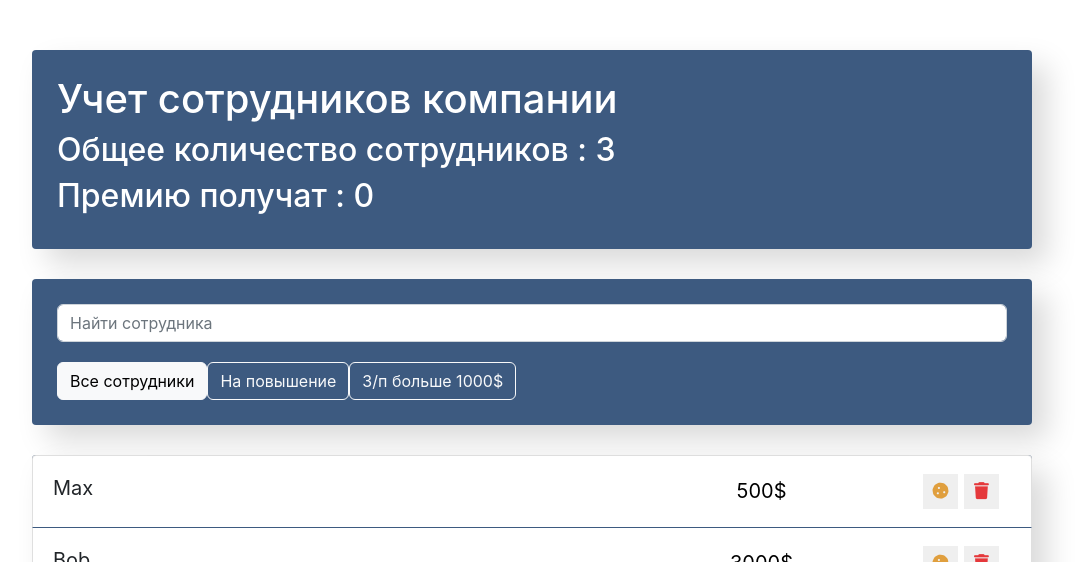
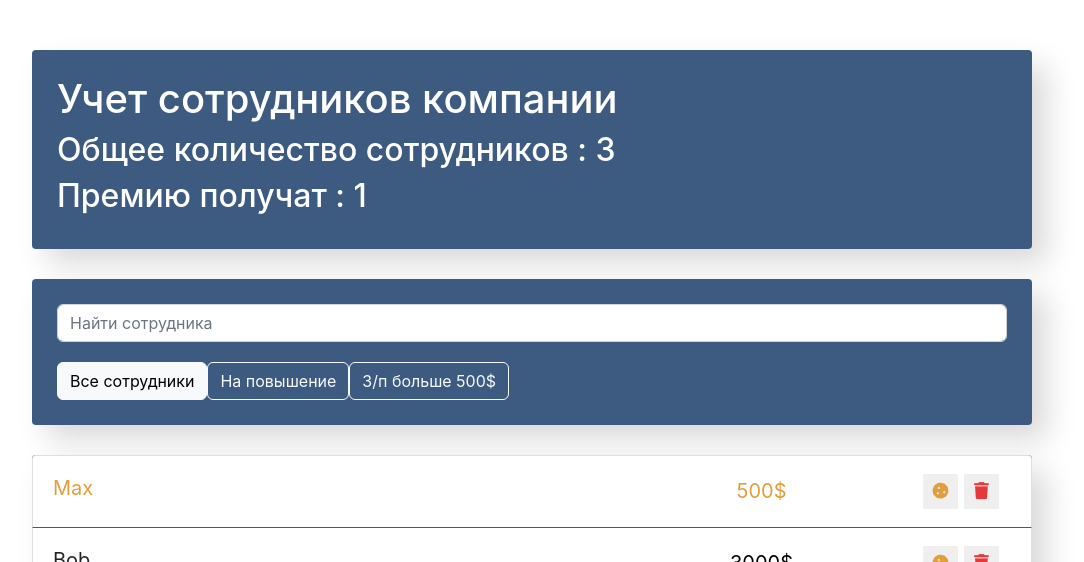
Before and after one commit to shastinmax/employees, a React (Create React App) app: page / in a window 1280 px wide. Shown: the top 562 px of the page, without its empty margins (108-1192 px from the left). Built offline with nearby package versions, Linux system fonts and the light colour scheme.

Commit message:
add method filter

```diff
--- a/src/components/app-filter/App-filter.tsx
+++ b/src/components/app-filter/App-filter.tsx
@@ -1,20 +1,28 @@
-import  './App-filter.css'
+import './App-filter.css'
+import {AppFilterProps} from "./types";
 
-export const AppFilter = () => {
+export const AppFilter = (props: AppFilterProps) => {
+    const {onFilterSelect, filter} = props
+    const buttonsData = [
+        {name: 'all', label: 'Все сотрудники'},
+        {name: 'rise', label: 'На повышение'},
+        {name: 'MoreThen500', label: 'З/п больше 500$'},
+    ]
+
+    const buttons = buttonsData.map(({name, label}) => {
+        const active = filter === name
+        const clazz = active ? 'btn-light' : 'btn-outline-light'
+        return (
+            <button onClick={()=> onFilterSelect(name)} key={name}
+                className={`btn ${clazz}`}
+                type='button'>{label}
+            </button>
+        )
+    })
+
     return (
         <div className='btnGroup'>
-            <button
-                className='btn btn-light'
-                type='button'>Все сотрудники
-            </button>
-            <button
-                className='btn btn-outline-light'
-                type='button'>На повышение
-            </button>
-            <button
-                className='btn btn-outline-light'
-                type='button'>З/п больше 1000$
-            </button>
+            {buttons}
         </div>
     )
 }
--- /dev/null
+++ b/src/components/app-filter/types.ts
@@ -0,0 +1,4 @@
+export type AppFilterProps = {
+    onFilterSelect:(filter:string)=>void
+    filter:string
+}
--- a/src/components/app/App.tsx
+++ b/src/components/app/App.tsx
@@ -7,17 +7,19 @@ import {EmployeesList} from "../employees-list/Employees-list";
 import {EmployeesAddForm} from "../employees-add-form/Employees-add-form";
 import {EmployeesItem} from "../employees-list/types";
 
-export class App extends Component<any, { data: EmployeesItem[] }> {
+export class App extends Component<unknown, { data: EmployeesItem[], term: string, filter: string }> {
     private maxId: number;
 
-    constructor(props: any) {
+    constructor(props: unknown) {
         super(props);
         this.state = {
             data: [
-                {name: 'Max', salary: 500, increase: false, rise: false, id: 1},
+                {name: 'Max', salary: 500, increase: true, rise: false, id: 1},
                 {name: 'Bob', salary: 3000, increase: false, rise: false, id: 2},
                 {name: 'Ann', salary: 1000, increase: false, rise: true, id: 3},
-            ]
+            ],
+            term: '',
+            filter: 'all',
         }
         this.maxId = 4
     }
@@ -28,7 +30,6 @@ export class App extends Component<any, { data: EmployeesItem[] }> {
         }))
 
     }
-
     onAddItem = (name: string, salary: number) => {
         const newItem = {
             name,
@@ -44,7 +45,6 @@ export class App extends Component<any, { data: EmployeesItem[] }> {
             }
         })
     }
-
     onToggleProp = (id: number, prop: string) => {
         this.setState(({data}) => ({
             data: this.state.data.map(item => item.id === id ? {
@@ -54,24 +54,50 @@ export class App extends Component<any, { data: EmployeesItem[] }> {
             } : item)
         }))
     }
+    searchEmp = (items: EmployeesItem[], term: string) => {
+        if (!term) {
+            return items
+        }
+        return items.filter(item => item.name.indexOf(term) > -1)
+    }
+    onUpdateSearch = (text: string) => {
+        this.setState(() => ({
+            term: text
+        }))
+    }
+    filterPost = (items: EmployeesItem[], filter: string) => {
+        switch (filter) {
+            case 'rise':
+                return items.filter(item => item.rise)
+            case 'MoreThen500':
+                return items.filter(item => item.salary > 500)
+            default:
+                return items
+        }
+    }
+
+    onFilterSelect = (filter:string) => {
+        this.setState(({filter}))
+    }
 
     render() {
-        const {data} = this.state
+        const {data, term, filter} = this.state
         const allEmployees = data.length
-        const allIncrease = data.filter(item => item.increase === true).length
+        const allIncrease = data.filter(item => item.increase).length
+        const visibleData = this.filterPost(this.searchEmp(data, term), filter)
 
         return (
             <div className='app'>
                 <AppInfo allEmployees={allEmployees} allIncrease={allIncrease}/>
 
                 <div className='searchPanel'>
-                    <SearchPanel/>
-                    <AppFilter/>
+                    <SearchPanel onValueInput={this.onUpdateSearch} term={term}/>
+                    <AppFilter onFilterSelect={this.onFilterSelect} filter={filter}/>
                 </div>
 
-                <EmployeesList data={data} onDeleteItem={this.onDeleteItem}
+                <EmployeesList data={visibleData} onDeleteItem={this.onDeleteItem}
                                onToggleProp={this.onToggleProp}
-                              />
+                />
                 <EmployeesAddForm onAddItem={this.onAddItem}/>
             </div>
         );
--- a/src/components/search-panel/Search-panel.tsx
+++ b/src/components/search-panel/Search-panel.tsx
@@ -1,9 +1,12 @@
-import style from './Search-panel.module.sass'
+import {SearchPanelProps} from "./types";
 
-export const SearchPanel = () => {
+export const SearchPanel = (props: SearchPanelProps) => {
+    const {onValueInput,term} = props
     return (
         <input className='form-control searchInput'
                type='text'
-        placeholder = 'Найти сотрудника'/>
+               placeholder='Найти сотрудника'
+               value={term}
+        onChange={(e)=>onValueInput(e.target.value)}/>
     )
 }
--- /dev/null
+++ b/src/components/search-panel/types.ts
@@ -0,0 +1,4 @@
+export type SearchPanelProps = {
+    onValueInput:(text :string)=>void
+    term:string
+}
```
